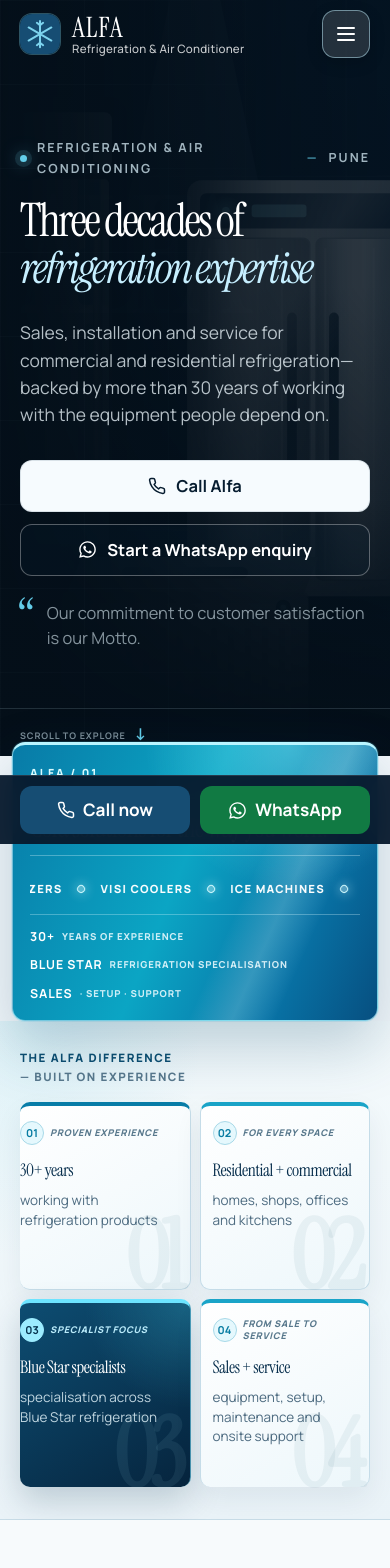
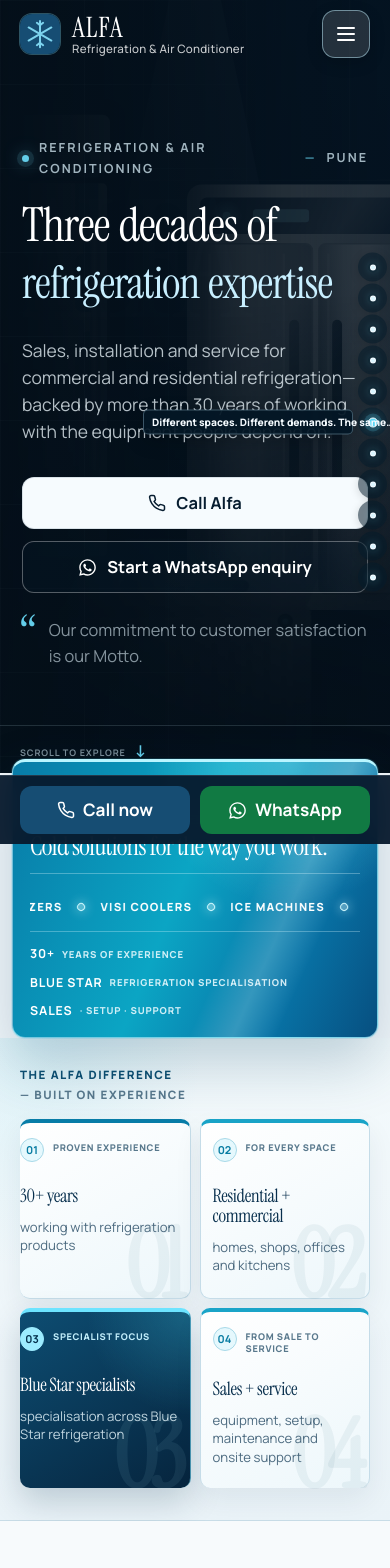
Before and after one commit to faisalahmad7/Alfa-Refrigeration-landing-page, a React (Vite) app: page / in a window 390 px wide. Shown: the top 1568 px of the page. Built offline with nearby package versions, Linux system fonts and the light colour scheme.

Commit message:
Polish homepage hero, Blue Star visibility and section dot navigation

```diff
--- a/src/styles/index.css
+++ b/src/styles/index.css
@@ -2375,3 +2375,259 @@
 @media (prefers-reduced-motion: reduce) {
   .jump a { transition: none; }
 }
+
+
+/* --------------------------------------------------------------------------
+   HOMEPAGE CLARITY, BLUE STAR BRANDING, REVIEW DETAIL + SECTION DOT NAV
+   -------------------------------------------------------------------------- */
+
+/* Use more of the left side of the hero; open up the headline tracking. */
+.hero--editorial .hero-inner {
+  width: 100%;
+  max-width: 1460px;
+  padding-left: clamp(24px, 4.2vw, 62px);
+  padding-right: clamp(24px, 3.5vw, 52px);
+}
+.hero--editorial .hero-copy {
+  width: min(76%, 950px);
+  max-width: 950px;
+  flex: 1 1 auto;
+  margin-left: 0;
+}
+.hero--editorial h1 {
+  max-width: none;
+  width: 100%;
+  font-size: clamp(3.55rem, 6.1vw, 6.35rem);
+  line-height: 1.08;
+  letter-spacing: -.018em;
+  word-spacing: .045em;
+  text-wrap: initial;
+  font-kerning: normal;
+}
+.hero--editorial .hero-line-wrap {
+  overflow: visible;
+  padding: .08em 0 .13em;
+  margin-bottom: .035em;
+}
+.hero--editorial .hero-line {
+  display: block;
+  white-space: nowrap;
+  letter-spacing: inherit;
+}
+.hero--editorial .hero-line--accent {
+  color: #c8efff;
+  font-style: normal;
+}
+.hero--editorial .hero-lead { max-width: 58ch; margin-top: 25px; }
+@media (min-width: 900px) and (max-width: 1199px) {
+  .hero--editorial .hero-inner { gap: 28px; padding-inline: 34px; }
+  .hero--editorial .hero-copy { width: calc(100% - 230px); }
+  .hero--editorial h1 { font-size: clamp(3.45rem, 5.1vw, 5.2rem); }
+}
+@media (max-width: 899px) {
+  .hero--editorial .hero-inner { max-width: 100%; padding-inline: clamp(22px, 5vw, 42px); }
+  .hero--editorial .hero-copy { width: 100%; max-width: 900px; }
+  .hero--editorial h1 {
+    max-width: 100%;
+    font-size: clamp(3.25rem, 9.2vw, 5.55rem);
+    line-height: 1.06;
+    letter-spacing: -.02em;
+  }
+  .hero--editorial .hero-line { white-space: normal; }
+}
+@media (max-width: 639px) {
+  .hero--editorial .hero-inner { padding-inline: 22px; }
+  .hero--editorial h1 { font-size: clamp(2.85rem, 10.7vw, 4rem); }
+  .hero--editorial .hero-line-wrap { padding-block: .06em .1em; margin-bottom: .04em; }
+}
+
+/* Align the number and label separately in the home proof cards. */
+.trust-row .trust-card small {
+  display: flex;
+  align-items: flex-start;
+  flex-wrap: nowrap;
+  gap: 9px;
+  min-width: 0;
+  line-height: 1.25;
+}
+.trust-row .trust-card small b { flex: 0 0 28px; }
+.trust-row .trust-card .trust-label {
+  display: block;
+  min-width: 0;
+  margin: 4px 0 0;
+  color: #58788c;
+  font-family: var(--font-body);
+  font-size: .64rem;
+  font-style: normal;
+  font-weight: 850;
+  letter-spacing: .105em;
+  line-height: 1.32;
+  overflow-wrap: normal;
+}
+.trust-row .trust-card--bluestar .trust-label { color: #c1edfa; }
+.trust-row .trust-card strong {
+  margin-top: 10px;
+  max-width: 100%;
+  font-size: clamp(1.18rem, 1.5vw, 1.65rem);
+  line-height: 1.08;
+  letter-spacing: -.018em;
+  overflow-wrap: break-word;
+}
+.trust-row .trust-card span {
+  margin-top: 8px;
+  max-width: 100%;
+  font-size: .9rem;
+  line-height: 1.44;
+  overflow-wrap: break-word;
+}
+@media (max-width: 639px) {
+  .trust-row .trust-card { min-height: 180px; }
+  .trust-row .trust-card small b { width: 24px; height: 24px; flex-basis: 24px; }
+  .trust-row .trust-card .trust-label { font-size: .56rem; letter-spacing: .075em; line-height: 1.28; }
+  .trust-row .trust-card strong { margin-top: 9px; font-size: 1.12rem; line-height: 1.08; }
+  .trust-row .trust-card span { margin-top: 7px; font-size: .8rem; line-height: 1.4; }
+}
+
+/* The Blue Star section title must remain white on its dark panel. */
+.bluestar-copy .section-header.is-light .section-title {
+  color: #fff !important;
+  max-width: 17ch;
+  font-size: clamp(2.25rem, 4vw, 4rem);
+  line-height: 1.08;
+  letter-spacing: -.022em;
+}
+.bluestar-copy .section-header.is-light .section-lead {
+  color: rgba(238, 248, 252, .86) !important;
+  max-width: 54ch;
+}
+.bluestar-kicker { align-items: center; gap: 16px; }
+.bluestar-logo-link {
+  display: inline-flex;
+  align-items: center;
+  width: min(100%, 226px);
+  min-width: 0;
+  padding: 4px;
+  border-radius: 3px;
+  background: #fff;
+  box-shadow: 0 7px 20px rgba(0, 11, 24, .18);
+  transition: transform .2s ease, box-shadow .2s ease;
+}
+.bluestar-logo-link:hover,
+.bluestar-logo-link:focus-visible {
+  transform: translateY(-2px);
+  box-shadow: 0 11px 26px rgba(0, 11, 24, .26);
+}
+.bluestar-logo-link:focus-visible { outline: 3px solid #8beaff; outline-offset: 3px; }
+.bluestar-logo-link img { display: block; width: 100%; height: auto; }
+.bluestar-certification {
+  color: #9fe9ff;
+  font-size: .68rem;
+  font-weight: 900;
+  letter-spacing: .14em;
+  line-height: 1.4;
+}
+@media (max-width: 639px) {
+  .bluestar-kicker { align-items: flex-start; flex-direction: column; gap: 12px; }
+  .bluestar-logo-link { width: 190px; }
+  .bluestar-copy .section-header.is-light .section-title { font-size: clamp(2.2rem, 9vw, 3.1rem); }
+}
+
+/* Fixed section navigation: the dot is the only interactive element. */
+.section-dot-target { scroll-margin-top: calc(var(--header-h) + 22px); }
+.section-dot-nav {
+  position: fixed;
+  z-index: 120;
+  top: 50%;
+  right: clamp(10px, 1.6vw, 25px);
+  transform: translateY(-50%);
+  pointer-events: none;
+}
+.section-dot-nav ol {
+  display: flex;
+  flex-direction: column;
+  align-items: flex-end;
+  gap: 7px;
+  margin: 0;
+  padding: 8px 0;
+  list-style: none;
+}
+.section-dot-item {
+  display: flex;
+  flex-direction: row-reverse;
+  align-items: center;
+  gap: 10px;
+  min-height: 27px;
+  pointer-events: none;
+}
+.section-dot {
+  position: relative;
+  display: grid;
+  flex: 0 0 32px;
+  place-items: center;
+  width: 32px;
+  height: 32px;
+  padding: 0;
+  border: 0;
+  border-radius: 50%;
+  background: rgba(4, 25, 41, .36);
+  box-shadow: 0 2px 10px rgba(0, 0, 0, .14);
+  cursor: pointer;
+  pointer-events: auto;
+  -webkit-tap-highlight-color: transparent;
+}
+.section-dot::before {
+  content: "";
+  display: block;
+  width: 7px;
+  height: 7px;
+  border: 1px solid rgba(244, 251, 255, .95);
+  border-radius: 50%;
+  background: #d9f5ff;
+  box-shadow: 0 0 0 2px rgba(3, 24, 40, .22), 0 0 9px rgba(115, 220, 247, .45);
+  transition: width .2s ease, height .2s ease, background .2s ease, box-shadow .2s ease;
+}
+.section-dot-item.is-active .section-dot::before {
+  width: 11px;
+  height: 11px;
+  border-color: #fff;
+  background: #59d7f6;
+  box-shadow: 0 0 0 4px rgba(89, 215, 246, .18), 0 0 14px rgba(89, 215, 246, .75);
+}
+.section-dot:focus-visible { outline: 2px solid #8ceaff; outline-offset: 2px; }
+.section-dot-label {
+  display: block;
+  max-width: 220px;
+  padding: 6px 10px;
+  border: 1px solid rgba(180, 225, 241, .32);
+  border-radius: 5px;
+  color: #f5fbff;
+  background: rgba(4, 23, 38, .94);
+  box-shadow: 0 6px 20px rgba(0, 0, 0, .18);
+  font-size: .68rem;
+  font-weight: 750;
+  line-height: 1.25;
+  text-align: right;
+  white-space: nowrap;
+  opacity: 0;
+  transform: translateX(7px);
+  transition: opacity .18s ease, transform .18s ease;
+  pointer-events: none;
+}
+.section-dot-item.is-active .section-dot-label,
+.section-dot:hover ~ .section-dot-label,
+.section-dot:focus-visible ~ .section-dot-label {
+  opacity: 1;
+  transform: translateX(0);
+}
+@media (max-width: 639px) {
+  .section-dot-nav { right: 3px; }
+  .section-dot-nav ol { gap: 2px; padding: 4px 0; }
+  .section-dot-item { min-height: 25px; gap: 5px; }
+  .section-dot { flex-basis: 29px; width: 29px; height: 29px; background: rgba(4, 25, 41, .54); }
+  .section-dot::before { width: 6px; height: 6px; }
+  .section-dot-item.is-active .section-dot::before { width: 10px; height: 10px; }
+  .section-dot-label { max-width: min(54vw, 210px); padding: 5px 8px; font-size: .62rem; }
+}
+@media (prefers-reduced-motion: reduce) {
+  .section-dot, .section-dot::before, .section-dot-label, .bluestar-logo-link { transition: none; }
+}
```
